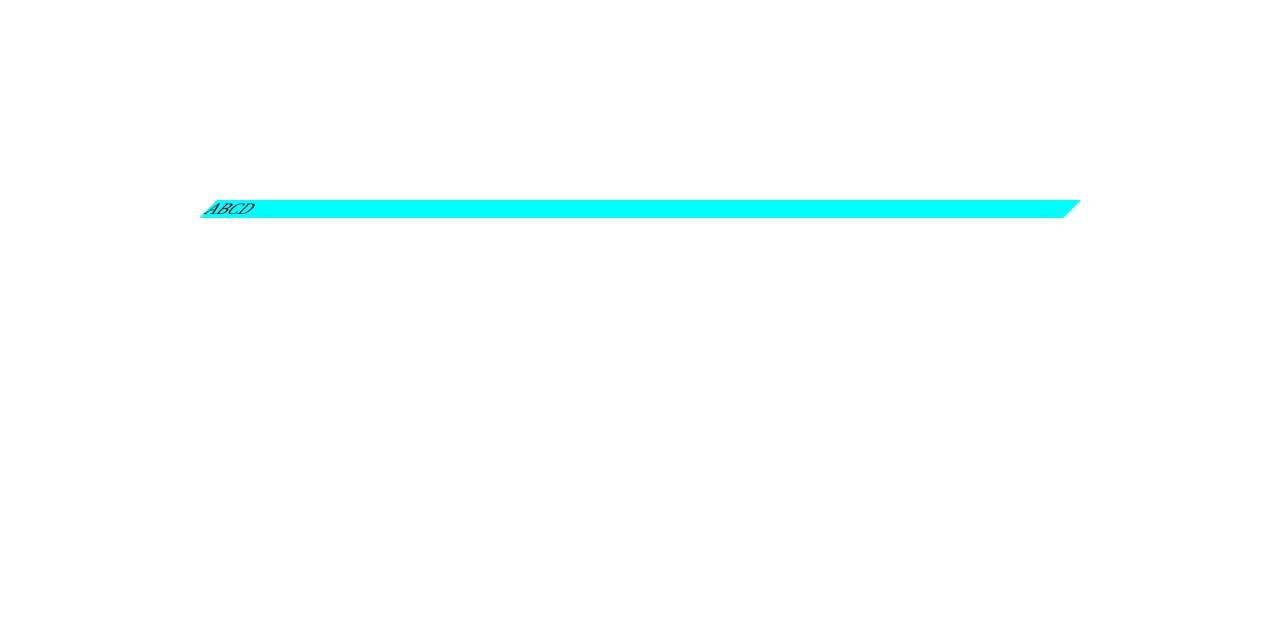
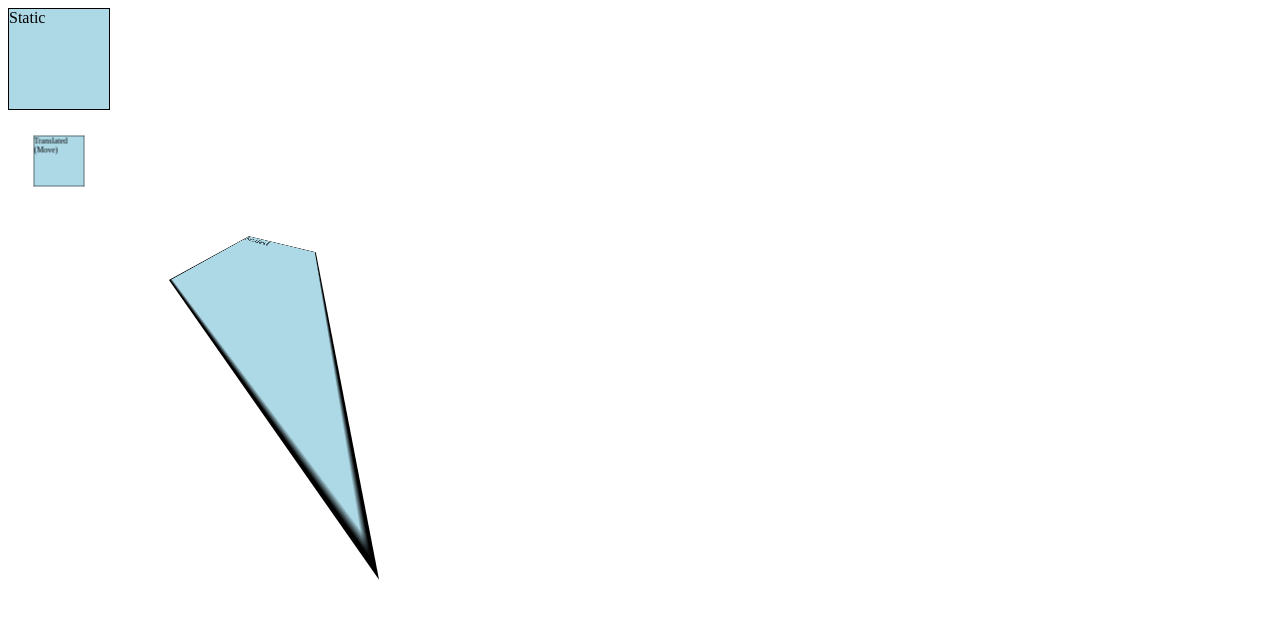
Before and after one commit to Moiz-Ali-Max/mern-engineering, a plain HTML site: page 02-css/06-transforms/index.html in a window 1280 px wide. Drawn offline with Linux system fonts and the light colour scheme.

Commit message:
CSS 3D Transforms - css class 02

```diff
--- a/02-css/06-transforms/index.html
+++ b/02-css/06-transforms/index.html
@@ -7,7 +7,12 @@
     <link rel="stylesheet" href="styles.css">
 </head>
 <body>
-    <div class="box">ABCD</div>
+    <!--CSS 2D Transforms-->
+    <!-- <div class="box">ABCD</div> -->
+
+    <div class="static">Static</div>
+    <div class="translated">Translated (Move)</div>
+    <div class="scaled">Scaled</div>
 
 </body>
 </html>
--- a/02-css/06-transforms/styles.css
+++ b/02-css/06-transforms/styles.css
@@ -14,3 +14,19 @@
     transform: skew(135deg);
 
 }
+
+div{
+    height: 100px;
+    width: 100px;
+    border: 1px solid black;
+    background-color: lightblue;
+}
+
+.translated{
+    transform: perspective(10px) translateZ(-10px);
+}
+
+.scaled{
+    margin-left: 200px;
+    transform:perspective(350px) scaleZ(6) rotateX(45deg) rotate(30deg);
+}
```
Also changed, not shown: 1 other file.
